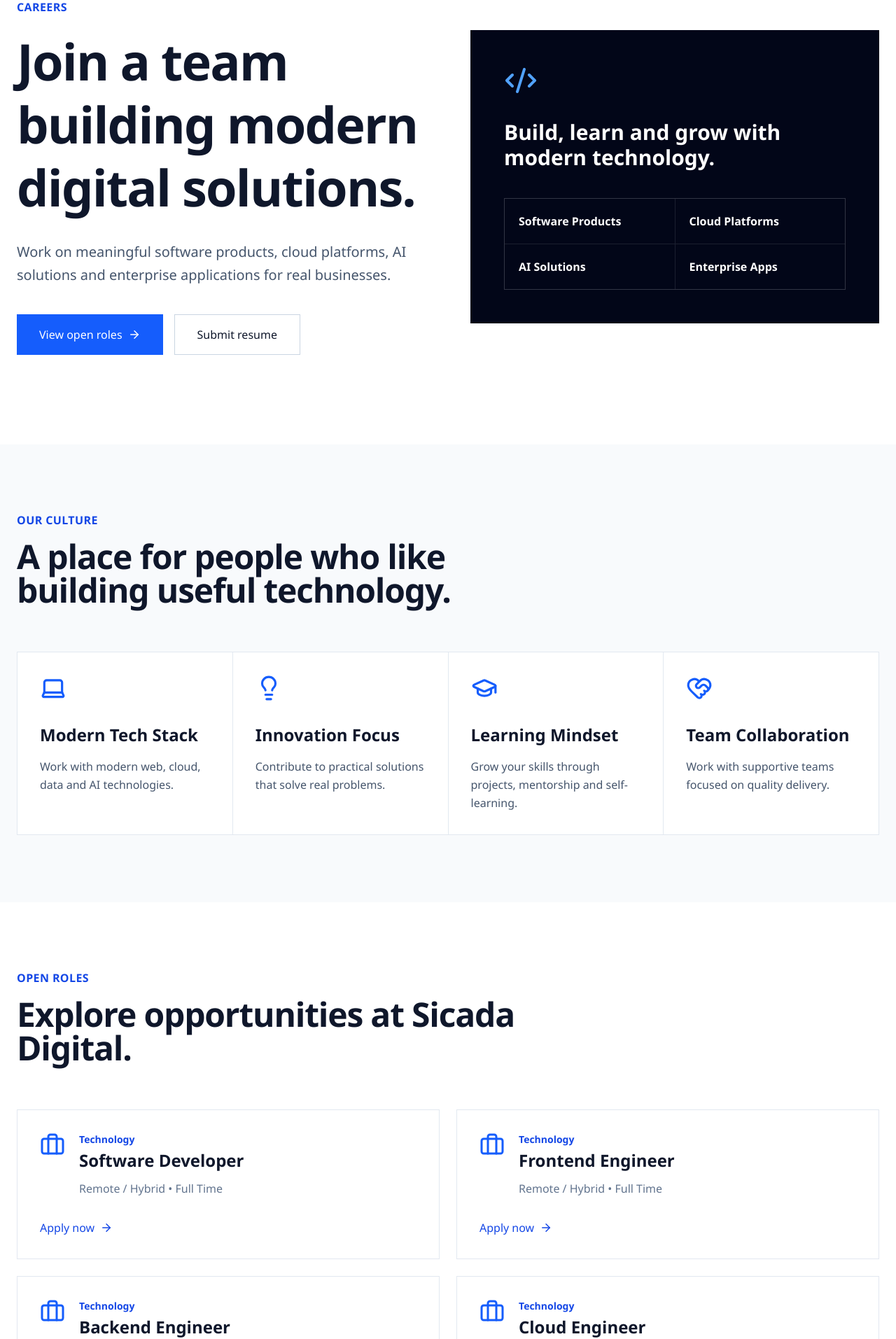
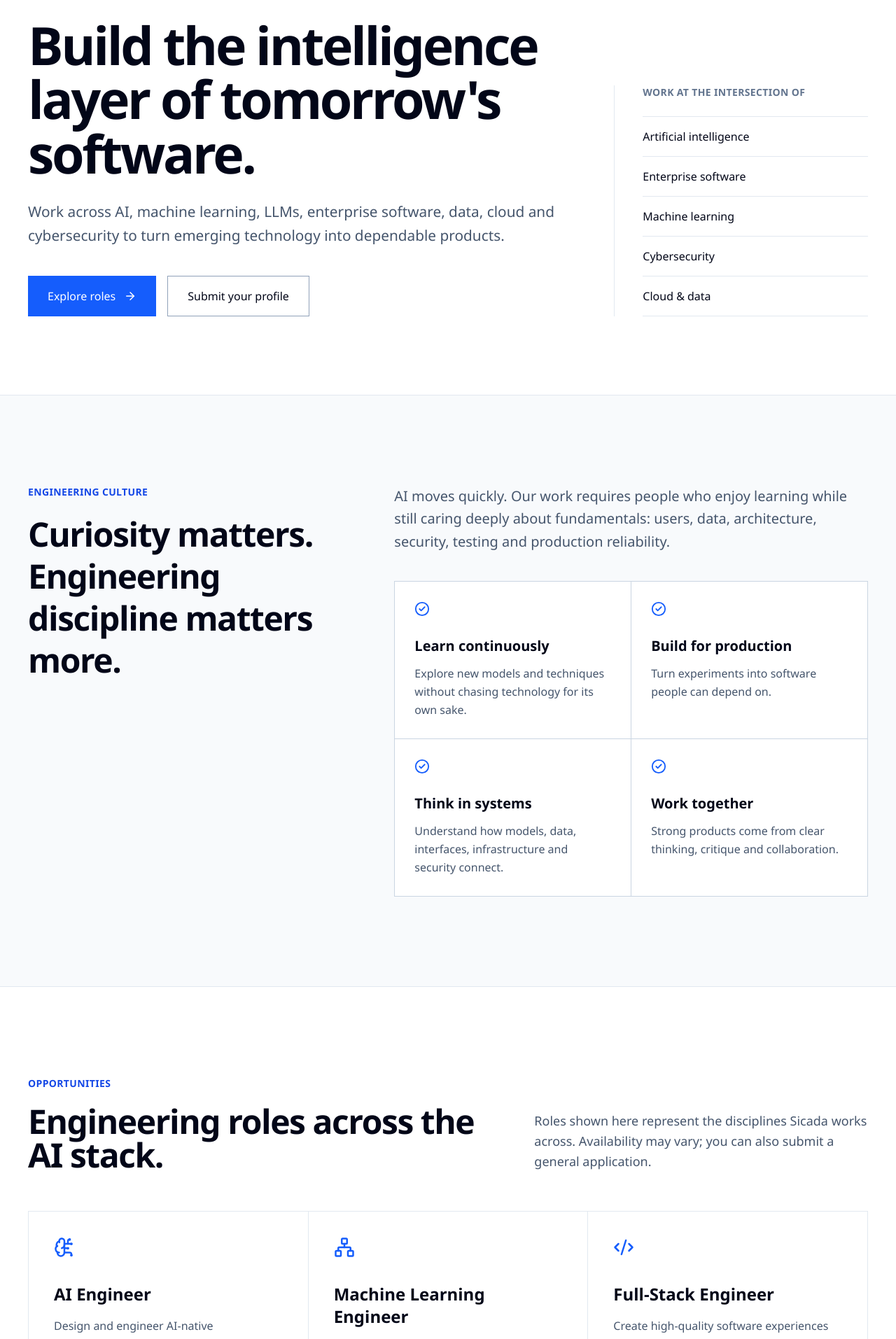
Before and after one commit to mkraja826/Sicada, a React (Vite) app: page /careers in a window 1280 px wide. Shown: the part 207-2120 px from the top of the page at 70% size. Built offline with nearby package versions, Linux system fonts and the light colour scheme.

Commit message:
Rebuild careers for AI engineering employer brand

```diff
--- a/src/pages/Careers.jsx
+++ b/src/pages/Careers.jsx
@@ -1,25 +1,36 @@
 import { useState } from "react";
 import {
   ArrowRight,
+  BrainCircuit,
   Briefcase,
+  CheckCircle2,
   Code2,
-  Globe2,
-  GraduationCap,
-  HeartHandshake,
-  Laptop,
-  Lightbulb,
+  Database,
+  Network,
+  ShieldCheck,
+  Users,
 } from "lucide-react";
 
 export default function Careers() {
   const jobs = [
-    "Software Developer",
-    "Frontend Engineer",
-    "Backend Engineer",
+    "AI Engineer",
+    "Machine Learning Engineer",
+    "LLM Engineer",
+    "Full-Stack Engineer",
+    "Data Engineer",
     "Cloud Engineer",
-    "Cybersecurity Analyst",
-    "Data Engineer",
-    "AI Engineer",
+    "Cybersecurity Engineer",
+    "Software Engineer",
     "General Application",
+  ];
+
+  const featuredRoles = [
+    [BrainCircuit, "AI Engineer", "Design and engineer AI-native applications, agents, retrieval systems and production AI workflows."],
+    [Network, "Machine Learning Engineer", "Build, evaluate and operationalize predictive models and machine-learning systems."],
+    [Code2, "Full-Stack Engineer", "Create high-quality software experiences around AI, enterprise workflows, APIs and data."],
+    [Database, "Data Engineer", "Build the governed data foundations, pipelines and retrieval layers that dependable AI requires."],
+    [ShieldCheck, "Cybersecurity Engineer", "Engineer secure systems and intelligent capabilities for modern security operations."],
+    [Briefcase, "Cloud Engineer", "Design reliable cloud infrastructure, deployment pipelines, observability and AI workloads."],
   ];
 
   const [formData, setFormData] = useState({
@@ -31,46 +42,25 @@
     resumeLink: "",
     message: "",
   });
-
   const [loading, setLoading] = useState(false);
 
   function handleChange(e) {
-    setFormData({
-      ...formData,
-      [e.target.name]: e.target.value,
-    });
+    setFormData({ ...formData, [e.target.name]: e.target.value });
   }
 
   async function handleSubmit(e) {
     e.preventDefault();
     setLoading(true);
-
     try {
       const res = await fetch("/api/applications", {
         method: "POST",
-        headers: {
-          "Content-Type": "application/json",
-        },
+        headers: { "Content-Type": "application/json" },
         body: JSON.stringify(formData),
       });
-
       const text = await res.text();
-
-      if (!res.ok) {
-        throw new Error(text || "Submission failed");
-      }
-
+      if (!res.ok) throw new Error(text || "Submission failed");
       alert("Application submitted successfully!");
-
-      setFormData({
-        name: "",
-        email: "",
-        phone: "",
-        position: "",
-        linkedin: "",
-        resumeLink: "",
-        message: "",
-      });
+      setFormData({ name: "", email: "", phone: "", position: "", linkedin: "", resumeLink: "", message: "" });
     } catch (error) {
       alert(error.message);
     } finally {
@@ -79,57 +69,52 @@
   }
 
   return (
-    <div className="min-h-screen bg-white text-slate-900">
-      {/* HERO */}
-      <section className="py-24 lg:py-32 bg-white">
-        <div className="max-w-7xl mx-auto px-6 grid lg:grid-cols-2 gap-16 items-center">
-          <div>
-            <p className="text-blue-700 font-semibold uppercase tracking-wide">
-              Careers
+    <main className="min-h-screen bg-white text-slate-950">
+      <section className="border-b border-slate-200">
+        <div className="max-w-[1440px] mx-auto px-6 lg:px-10 py-20 lg:py-28 grid lg:grid-cols-12 gap-14 items-end">
+          <div className="lg:col-span-8">
+            <p className="text-sm font-semibold text-blue-700 uppercase tracking-wide">Careers at Sicada</p>
+            <h1 className="mt-6 text-5xl sm:text-6xl lg:text-[4.7rem] leading-[1.03] tracking-[-0.045em] font-semibold max-w-5xl">
+              Build the intelligence layer of tomorrow&apos;s software.
+            </h1>
+            <p className="mt-7 text-xl lg:text-[1.3rem] leading-relaxed text-slate-600 max-w-3xl">
+              Work across AI, machine learning, LLMs, enterprise software, data, cloud and cybersecurity to turn emerging technology into dependable products.
             </p>
-
-            <h1 className="mt-5 text-5xl lg:text-7xl font-semibold tracking-tight leading-tight">
-              Join a team building modern digital solutions.
-            </h1>
-
-            <p className="mt-8 text-xl text-slate-600 leading-relaxed">
-              Work on meaningful software products, cloud platforms, AI
-              solutions and enterprise applications for real businesses.
-            </p>
-
             <div className="mt-10 flex flex-wrap gap-4">
-              <a
-                href="#openings"
-                className="inline-flex items-center gap-2 bg-blue-600 hover:bg-blue-700 text-white px-8 py-4 font-semibold transition"
-              >
-                View open roles <ArrowRight size={18} />
-              </a>
-
-              <a
-                href="#apply"
-                className="inline-flex items-center gap-2 border border-slate-300 hover:border-slate-900 px-8 py-4 font-semibold transition"
-              >
-                Submit resume
-              </a>
+              <a href="#openings" className="inline-flex items-center gap-3 bg-blue-600 hover:bg-blue-700 text-white px-7 py-4 font-semibold">Explore roles <ArrowRight size={18} /></a>
+              <a href="#apply" className="inline-flex items-center gap-3 border border-slate-400 hover:border-slate-950 px-7 py-4 font-semibold">Submit your profile</a>
             </div>
           </div>
+          <div className="lg:col-span-4 lg:border-l lg:border-slate-200 lg:pl-10">
+            <p className="text-sm font-semibold text-slate-500 uppercase tracking-wide">Work at the intersection of</p>
+            <div className="mt-6 divide-y divide-slate-200 border-y border-slate-200">
+              {["Artificial intelligence", "Enterprise software", "Machine learning", "Cybersecurity", "Cloud & data"].map((item) => (
+                <div key={item} className="py-4 font-medium">{item}</div>
+              ))}
+            </div>
+          </div>
+        </div>
+      </section>
 
-          <div className="bg-slate-950 text-white p-10 lg:p-12">
-            <Code2 className="text-blue-400" size={48} />
-
-            <h3 className="mt-8 text-3xl font-semibold">
-              Build, learn and grow with modern technology.
-            </h3>
-
-            <div className="mt-10 grid sm:grid-cols-2 gap-px bg-white/10 border border-white/10">
+      <section className="py-24 lg:py-32 bg-slate-50 border-b border-slate-200">
+        <div className="max-w-[1440px] mx-auto px-6 lg:px-10 grid lg:grid-cols-12 gap-14">
+          <div className="lg:col-span-5">
+            <p className="text-sm font-semibold text-blue-700 uppercase tracking-wide">Engineering culture</p>
+            <h2 className="mt-5 text-4xl lg:text-5xl font-semibold tracking-[-0.03em] leading-tight">Curiosity matters. Engineering discipline matters more.</h2>
+          </div>
+          <div className="lg:col-span-7">
+            <p className="text-xl text-slate-600 leading-relaxed">AI moves quickly. Our work requires people who enjoy learning while still caring deeply about fundamentals: users, data, architecture, security, testing and production reliability.</p>
+            <div className="mt-10 grid sm:grid-cols-2 border-t border-l border-slate-300">
               {[
-                "Software Products",
-                "Cloud Platforms",
-                "AI Solutions",
-                "Enterprise Apps",
-              ].map((item) => (
-                <div key={item} className="bg-slate-950 p-5">
-                  <p className="font-semibold">{item}</p>
+                ["Learn continuously", "Explore new models and techniques without chasing technology for its own sake."],
+                ["Build for production", "Turn experiments into software people can depend on."],
+                ["Think in systems", "Understand how models, data, interfaces, infrastructure and security connect."],
+                ["Work together", "Strong products come from clear thinking, critique and collaboration."],
+              ].map(([title, text]) => (
+                <div key={title} className="bg-white border-r border-b border-slate-300 p-7 min-h-[210px]">
+                  <CheckCircle2 className="text-blue-600" size={22} />
+                  <h3 className="mt-7 text-xl font-semibold">{title}</h3>
+                  <p className="mt-3 text-slate-600 leading-relaxed">{text}</p>
                 </div>
               ))}
             </div>
@@ -137,235 +122,81 @@
         </div>
       </section>
 
-      {/* CULTURE */}
-      <section className="py-24 bg-slate-50">
-        <div className="max-w-7xl mx-auto px-6">
-          <div className="max-w-3xl">
-            <p className="text-blue-700 font-semibold uppercase tracking-wide">
-              Our Culture
-            </p>
-
-            <h2 className="mt-4 text-4xl lg:text-5xl font-semibold tracking-tight">
-              A place for people who like building useful technology.
-            </h2>
+      <section id="openings" className="py-24 lg:py-32 bg-white">
+        <div className="max-w-[1440px] mx-auto px-6 lg:px-10">
+          <div className="grid lg:grid-cols-12 gap-10 items-end">
+            <div className="lg:col-span-7">
+              <p className="text-sm font-semibold text-blue-700 uppercase tracking-wide">Opportunities</p>
+              <h2 className="mt-5 text-4xl lg:text-5xl font-semibold tracking-[-0.03em]">Engineering roles across the AI stack.</h2>
+            </div>
+            <p className="lg:col-span-5 text-lg text-slate-600 leading-relaxed">Roles shown here represent the disciplines Sicada works across. Availability may vary; you can also submit a general application.</p>
           </div>
 
-          <div className="mt-16 grid md:grid-cols-2 lg:grid-cols-4 gap-px bg-slate-200 border border-slate-200">
-            {[
-              {
-                icon: Laptop,
-                title: "Modern Tech Stack",
-                text: "Work with modern web, cloud, data and AI technologies.",
-              },
-              {
-                icon: Lightbulb,
-                title: "Innovation Focus",
-                text: "Contribute to practical solutions that solve real problems.",
-              },
-              {
-                icon: GraduationCap,
-                title: "Learning Mindset",
-                text: "Grow your skills through projects, mentorship and self-learning.",
-              },
-              {
-                icon: HeartHandshake,
-                title: "Team Collaboration",
-                text: "Work with supportive teams focused on quality delivery.",
-              },
-            ].map(({ icon: Icon, title, text }) => (
-              <div key={title} className="bg-white p-8">
-                <Icon className="text-blue-600" size={38} />
+          <div className="mt-14 grid md:grid-cols-2 lg:grid-cols-3 border-t border-l border-slate-200">
+            {featuredRoles.map(([Icon, title, text]) => (
+              <article key={title} className="border-r border-b border-slate-200 p-8 lg:p-9 min-h-[300px] flex flex-col">
+                <Icon className="text-blue-600" size={30} />
+                <h3 className="mt-9 text-2xl font-semibold">{title}</h3>
+                <p className="mt-4 text-slate-600 leading-relaxed flex-1">{text}</p>
+                <a href="#apply" onClick={() => setFormData({ ...formData, position: title })} className="mt-8 inline-flex items-center gap-2 text-blue-700 font-semibold">Apply for this discipline <ArrowRight size={18} /></a>
+              </article>
+            ))}
+          </div>
+        </div>
+      </section>
 
-                <h3 className="mt-8 text-2xl font-semibold">{title}</h3>
-
-                <p className="mt-4 text-slate-600 leading-relaxed">{text}</p>
+      <section className="bg-slate-950 text-white py-24 lg:py-32">
+        <div className="max-w-[1440px] mx-auto px-6 lg:px-10 grid lg:grid-cols-12 gap-14">
+          <div className="lg:col-span-5">
+            <p className="text-sm font-semibold text-blue-400 uppercase tracking-wide">The work</p>
+            <h2 className="mt-5 text-4xl lg:text-5xl font-semibold tracking-[-0.03em] leading-tight">Work on AI as a system, not just a model.</h2>
+            <p className="mt-6 text-lg text-slate-300 leading-relaxed">Teams can work across the full path from product problem and data to model behavior, software experience, deployment and continuous improvement.</p>
+          </div>
+          <div className="lg:col-span-7 border border-white/10">
+            {["AI-native applications and copilots", "RAG and enterprise knowledge systems", "AI CRM and ERP capabilities", "Machine-learning pipelines and evaluation", "AI-assisted cybersecurity", "Cloud, APIs, data and production infrastructure"].map((item, index) => (
+              <div key={item} className={`flex items-center gap-5 p-6 lg:p-7 ${index ? "border-t border-white/10" : ""}`}>
+                <span className="text-blue-400 text-sm font-semibold">0{index + 1}</span><span className="text-lg font-medium">{item}</span>
               </div>
             ))}
           </div>
         </div>
       </section>
 
-      {/* OPEN ROLES */}
-      <section id="openings" className="py-24 bg-white">
-        <div className="max-w-7xl mx-auto px-6">
-          <div className="max-w-3xl">
-            <p className="text-blue-700 font-semibold uppercase tracking-wide">
-              Open Roles
-            </p>
-
-            <h2 className="mt-4 text-4xl lg:text-5xl font-semibold tracking-tight">
-              Explore opportunities at Sicada Digital.
-            </h2>
+      <section id="apply" className="py-24 lg:py-32 bg-slate-50">
+        <div className="max-w-[1440px] mx-auto px-6 lg:px-10 grid lg:grid-cols-12 gap-14">
+          <div className="lg:col-span-4">
+            <p className="text-sm font-semibold text-blue-700 uppercase tracking-wide">Apply</p>
+            <h2 className="mt-5 text-4xl lg:text-5xl font-semibold tracking-[-0.03em]">Tell us what you&apos;re good at.</h2>
+            <p className="mt-6 text-lg text-slate-600 leading-relaxed">Share your experience, the discipline you&apos;re interested in and a public resume link. The existing application workflow remains connected to Sicada&apos;s recruitment backend.</p>
           </div>
 
-          <div className="mt-16 grid md:grid-cols-2 gap-6">
-            {jobs.slice(0, 6).map((job) => (
-              <div
-                key={job}
-                className="border border-slate-200 p-8 hover:shadow-xl transition"
-              >
-                <div className="flex items-start gap-5">
-                  <Briefcase className="text-blue-600" size={36} />
-
-                  <div>
-                    <p className="text-sm font-semibold text-blue-700">
-                      Technology
-                    </p>
-
-                    <h3 className="mt-1 text-2xl font-semibold">{job}</h3>
-
-                    <p className="mt-3 text-slate-500">
-                      Remote / Hybrid • Full Time
-                    </p>
-                  </div>
-                </div>
-
-                <a
-                  href="#apply"
-                  onClick={() =>
-                    setFormData({
-                      ...formData,
-                      position: job,
-                    })
-                  }
-                  className="mt-8 inline-flex items-center gap-2 text-blue-700 font-semibold"
-                >
-                  Apply now <ArrowRight size={18} />
-                </a>
+          <div className="lg:col-span-8 bg-white border border-slate-300 p-7 sm:p-10 lg:p-12">
+            <form onSubmit={handleSubmit} className="grid sm:grid-cols-2 gap-6">
+              <label className="block"><span className="block text-sm font-semibold mb-2">Full name</span><input type="text" name="name" value={formData.name} onChange={handleChange} className="w-full border border-slate-300 px-4 py-4 focus:border-blue-600" required /></label>
+              <label className="block"><span className="block text-sm font-semibold mb-2">Email address</span><input type="email" name="email" value={formData.email} onChange={handleChange} className="w-full border border-slate-300 px-4 py-4 focus:border-blue-600" required /></label>
+              <label className="block"><span className="block text-sm font-semibold mb-2">Phone number</span><input type="tel" name="phone" value={formData.phone} onChange={handleChange} className="w-full border border-slate-300 px-4 py-4 focus:border-blue-600" required /></label>
+              <label className="block"><span className="block text-sm font-semibold mb-2">Area of interest</span><select name="position" value={formData.position} onChange={handleChange} className="w-full border border-slate-300 px-4 py-4 bg-white focus:border-blue-600" required><option value="">Select a role</option>{jobs.map((job) => <option key={job} value={job}>{job}</option>)}</select></label>
+              <label className="block"><span className="block text-sm font-semibold mb-2">LinkedIn profile</span><input type="url" name="linkedin" value={formData.linkedin} onChange={handleChange} placeholder="https://" className="w-full border border-slate-300 px-4 py-4 focus:border-blue-600" /></label>
+              <label className="block"><span className="block text-sm font-semibold mb-2">Resume link</span><input type="url" name="resumeLink" value={formData.resumeLink} onChange={handleChange} placeholder="Shareable Drive or Dropbox link" className="w-full border border-slate-300 px-4 py-4 focus:border-blue-600" required /></label>
+              <label className="block sm:col-span-2"><span className="block text-sm font-semibold mb-2">Experience / message</span><textarea name="message" value={formData.message} onChange={handleChange} rows="6" placeholder="Tell us about the problems you like solving, relevant experience or projects." className="w-full border border-slate-300 px-4 py-4 focus:border-blue-600" /></label>
+              <div className="sm:col-span-2 flex flex-col sm:flex-row sm:items-center gap-5">
+                <button type="submit" disabled={loading} className="bg-blue-600 hover:bg-blue-700 text-white px-8 py-4 font-semibold disabled:opacity-60">{loading ? "Submitting..." : "Submit application"}</button>
+                <p className="text-sm text-slate-500">Please make your resume link accessible to reviewers.</p>
               </div>
-            ))}
-          </div>
-        </div>
-      </section>
-
-      {/* APPLY */}
-      <section id="apply" className="py-24 bg-slate-50">
-        <div className="max-w-4xl mx-auto px-6">
-          <div className="bg-white border border-slate-200 p-10 lg:p-12">
-            <div className="mb-10">
-              <p className="text-blue-700 font-semibold uppercase tracking-wide">
-                Apply Online
-              </p>
-
-              <h2 className="mt-4 text-4xl font-semibold">
-                Submit your application.
-              </h2>
-
-              <p className="mt-4 text-slate-600">
-                Upload your resume to Google Drive or Dropbox, make it
-                shareable, and paste the resume link below.
-              </p>
-            </div>
-
-            <form onSubmit={handleSubmit} className="space-y-6">
-              <input
-                type="text"
-                name="name"
-                value={formData.name}
-                onChange={handleChange}
-                placeholder="Full Name"
-                className="w-full border border-slate-300 px-4 py-4"
-                required
-              />
-
-              <input
-                type="email"
-                name="email"
-                value={formData.email}
-                onChange={handleChange}
-                placeholder="Email Address"
-                className="w-full border border-slate-300 px-4 py-4"
-                required
-              />
-
-              <input
-                type="tel"
-                name="phone"
-                value={formData.phone}
-                onChange={handleChange}
-                placeholder="Phone Number"
-                className="w-full border border-slate-300 px-4 py-4"
-                required
-              />
-
-              <select
-                name="position"
-                value={formData.position}
-                onChange={handleChange}
-                className="w-full border border-slate-300 px-4 py-4"
-                required
-              >
-                <option value="">Select Position</option>
-                {jobs.map((job) => (
-                  <option key={job} value={job}>
-                    {job}
-                  </option>
-                ))}
-              </select>
-
-              <input
-                type="url"
-                name="linkedin"
-                value={formData.linkedin}
-                onChange={handleChange}
-                placeholder="LinkedIn Profile URL"
-                className="w-full border border-slate-300 px-4 py-4"
-              />
-
-              <input
-                type="url"
-                name="resumeLink"
-                value={formData.resumeLink}
-                onChange={handleChange}
-                placeholder="Resume Link / Google Drive Link"
-                className="w-full border border-slate-300 px-4 py-4"
-                required
-              />
-
-              <textarea
-                name="message"
-                value={formData.message}
-                onChange={handleChange}
-                placeholder="Message / Experience"
-                rows="5"
-                className="w-full border border-slate-300 px-4 py-4"
-              />
-
-              <button
-                type="submit"
-                disabled={loading}
-                className="w-full bg-blue-600 hover:bg-blue-700 text-white py-4 font-semibold transition disabled:opacity-60"
-              >
-                {loading ? "Submitting..." : "Submit Application"}
-              </button>
             </form>
           </div>
         </div>
       </section>
 
-      {/* CTA */}
-      <section className="py-24 bg-white">
-        <div className="max-w-6xl mx-auto px-6">
-          <div className="bg-slate-950 text-white p-12 lg:p-16 text-center">
-            <Globe2 className="mx-auto text-blue-400" size={48} />
-
-            <h2 className="mt-8 text-4xl lg:text-5xl font-semibold">
-              Build your future with Sicada Digital.
-            </h2>
-
-            <p className="mt-6 text-xl text-slate-300">
-              Join a team focused on software, cloud, AI and digital innovation.
-            </p>
-
-            <a
-              href="#apply"
-              className="inline-flex items-center gap-2 mt-10 bg-blue-600 hover:bg-blue-700 text-white px-8 py-4 font-semibold transition"
-            >
-              Apply now <ArrowRight size={18} />
-            </a>
+      <section className="bg-blue-600 text-white">
+        <div className="max-w-[1440px] mx-auto px-6 lg:px-10 py-16 lg:py-20 grid lg:grid-cols-12 gap-8 items-center">
+          <div className="lg:col-span-8">
+            <div className="flex items-center gap-3 text-blue-100"><Users size={22} /><span className="text-sm uppercase tracking-wide font-semibold">Build with us</span></div>
+            <h2 className="mt-4 text-4xl lg:text-5xl font-semibold tracking-[-0.03em]">Interested in where AI engineering is going next?</h2>
           </div>
+          <div className="lg:col-span-4 lg:text-right"><a href="#apply" className="inline-flex items-center gap-3 bg-white text-slate-950 px-7 py-4 font-semibold hover:bg-slate-100">Submit your profile <ArrowRight size={18} /></a></div>
         </div>
       </section>
-    </div>
+    </main>
   );
 }
```
